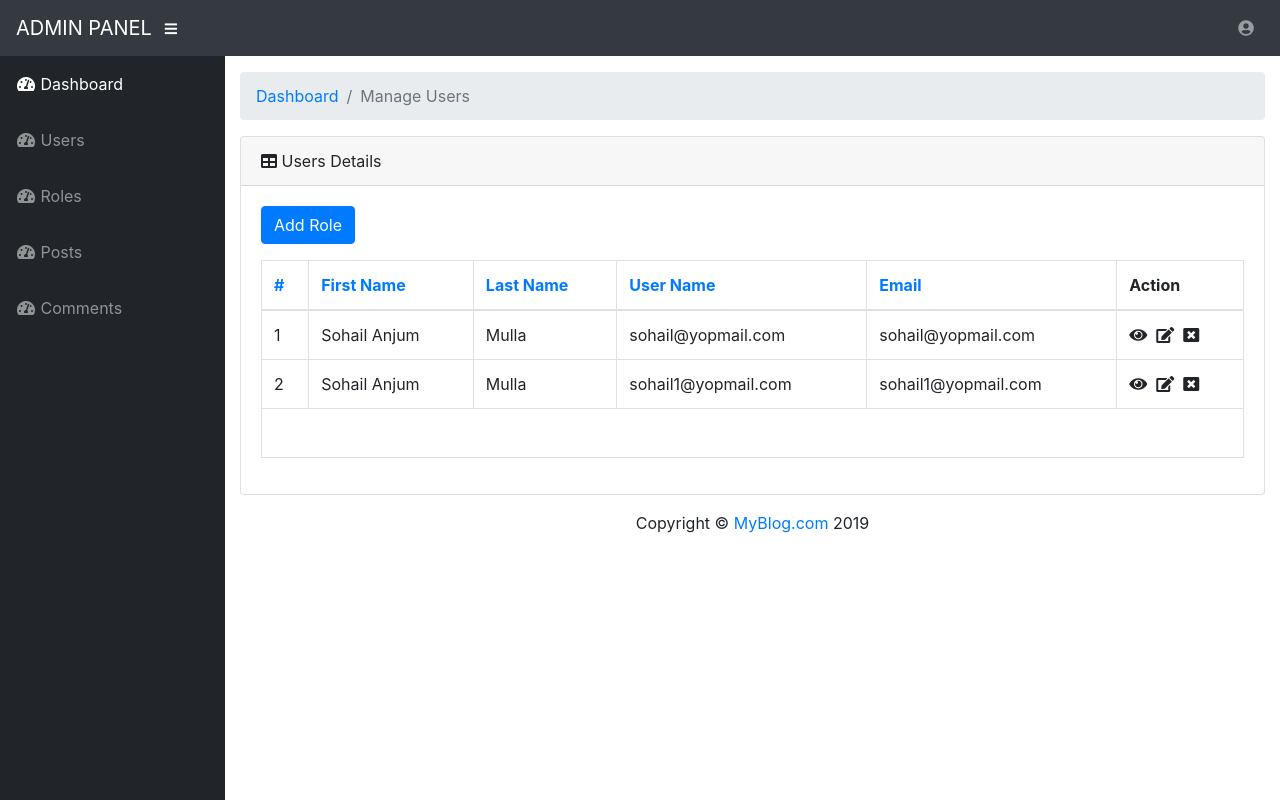
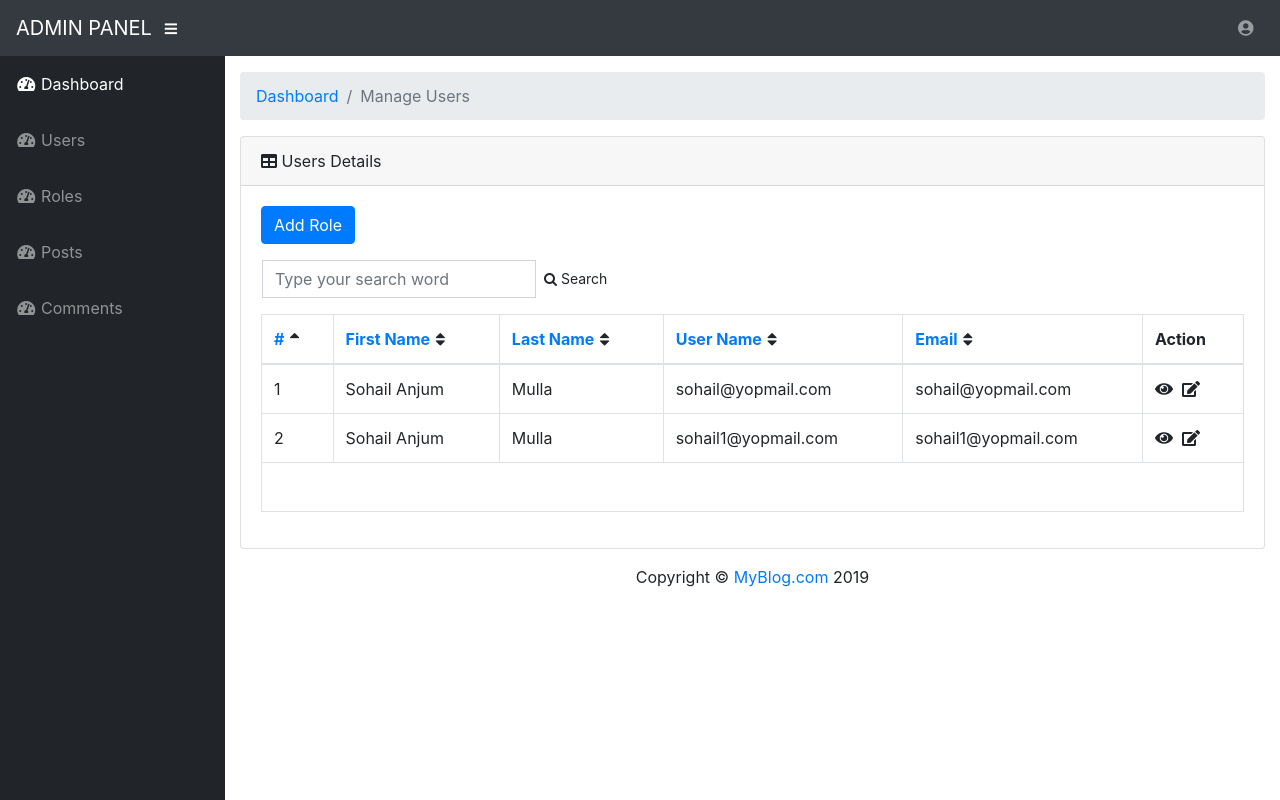
Before and after one commit to phpdevsuhel654/codeigniter_sample, a CodeIgniter app: page /rnd/index.php/admin/users/index in a window 1280 px wide. Run offline with CodeIgniter, Linux system fonts and the light colour scheme; a user stored in the database is signed in; data comes from the database, SQL or seed files in the repository; some libraries are stand-ins or nearby versions.

Commit message:
Add searching feature in user grid as well as update ordering functionality for user grid.

```diff
--- a/application/controllers/admin/users.php
+++ b/application/controllers/admin/users.php
@@ -21,7 +21,6 @@
     public function index() {
         $config = array();
         $config["base_url"] = base_url() . "admin/users/index";
-        $config["total_rows"] = $this->user_model->record_count();
         $config["per_page"] = 2;
 
         $data['sort_cols'] = array(
@@ -32,22 +31,52 @@
             'email' => 'Email'
         );
 
-        $config["uri_segment"] = 6;
+        //$config["uri_segment"] = 6;
         $data['sort_by'] = $this->uri->segment(4, 'id');
         $order_by = $this->uri->segment(5, "desc");
         if($order_by == "asc") $data['sort_order'] = "desc"; else $data['sort_order'] = "asc";
 
-        $config["base_url"] = base_url().'admin/users/index/'.$data['sort_by'].'/'.$order_by.'/';
+        //echo $this->uri->segment(4); echo '--test---';
+        //echo $this->uri->segment(5);
 
-        $page = ($this->uri->segment(6)) ? $this->uri->segment(6) : 0; //echo $page;
+        $search_string = $this->input->post('search');
+        $data['search_string'] = '';
+        if(!empty($search_string)) {
+            $this->uri->segment(7, $this->uri->segment(6, 2));
+            $data['search_string'] = $this->uri->segment(6, $search_string);
+        //} elseif($this->uri->segment(6) != null && !empty($this->uri->segment(6)) && $this->uri->segment(7) != null) {
+        } elseif($this->uri->segment(6) != null && !empty($this->uri->segment(6)) && $this->uri->segment(7) != null) {
+            $data['search_string'] = urldecode($this->uri->segment(6));
+        } elseif($this->uri->segment(6) != null && !empty($this->uri->segment(6)) && !intval($this->uri->segment(6))) {
+            $data['search_string'] = urldecode($this->uri->segment(6));
+        }
+        //echo $data['search_string'].'--';
+        //set default page uri
+        $page_uri = 6;
+        if(!empty($data['search_string'])) {
+            $page_uri = 7;
+        }
+        $config["uri_segment"] = $page_uri;
+
+        //$page = ($this->uri->segment(6)) ? $this->uri->segment(6) : 0; //echo $page;
+        $page = ($this->uri->segment($page_uri, 1)) ? $this->uri->segment($page_uri, 1) : 0;
+        //echo $page;
         $data["page"] = $page;
+        //exit();
+        $config["base_url"] = base_url().'admin/users/index/'.$data['sort_by'].'/'.$order_by.'/'.$data['search_string'];;
+        $data['form_url'] = base_url().'admin/users/index/'.$data['sort_by'].'/'.$order_by;
+
+        $filter_data = array('search_string' => $data['search_string']);
+        //echo '<pre>'; print_r($filter_data); echo '</pre>';
+
+        //$config["total_rows"] = $this->user_model->record_count();
+        $config["total_rows"] = $this->user_model->record_count_full($filter_data);
 
         //echo '<pre>'; print_r($config); echo '</pre>';
         $this->pagination->initialize($config);
 
-
         //$data["results"] = $this->user_model->get_where_pagination($config["per_page"], $page);
-        $data["results"] = $this->user_model->get_where_pagination_full($config["per_page"], $page, $data['sort_by'], $data['sort_order']);
+        $data["results"] = $this->user_model->get_where_pagination_full($config["per_page"], $page, $data['sort_by'], $data['sort_order'], $filter_data);
 
         $data["links"] = $this->pagination->create_links();
         //echo '<pre>'; print_r($data); exit();
--- a/application/models/user_model.php
+++ b/application/models/user_model.php
@@ -27,14 +27,39 @@
     }
 
     /**
+     * records count
+     */
+    public function record_count_full($filter_data='') {
+        if(!empty($filter_data['search_string'])) {
+            $this->db->like('first_name', $filter_data['search_string']);
+            $this->db->or_like('last_name', $filter_data['search_string']);
+            $this->db->or_like('username', $filter_data['search_string']);
+            $this->db->or_like('email', $filter_data['search_string']);
+        }
+        $count_all = $this->db->count_all_results($this->table);
+        //echo '<pre>'; print_r($this->db->last_query()); echo '</pre>'; //exit();
+        return $count_all;
+    }
+
+    /**
      * get records with pagination
      */
-    public function get_where_pagination_full($limit, $start, $sort_field, $order_by, $where='') {
-        if(!empty($where)) {
-            $this->db->where($where);
+    public function get_where_pagination_full($limit, $start, $sort_field, $order_by, $filter_data=array()) {
+        if(!empty($filter_data['search_string'])) {
+            $this->db->like('first_name', $filter_data['search_string']);
+            $this->db->or_like('last_name', $filter_data['search_string']);
+            $this->db->or_like('username', $filter_data['search_string']);
+            $this->db->or_like('email', $filter_data['search_string']);
         }
         $this->db->order_by("$sort_field", "$order_by");
-        $this->db->limit($limit, $start);
+        //echo $this->uri->segment(4) . " --- ". $this->uri->segment(5);
+        //if(!empty($this->input->post())) {
+        //echo "$limit && $start";
+        if(!empty($this->input->post()) || (empty($this->uri->segment(4)) && empty($this->uri->segment(5))) || $start == '1') {
+            $this->db->limit($limit);
+        } else {
+            $this->db->limit($limit, $start);
+        }
         $query = $this->db->get($this->table);
         //echo '<pre>'; print_r($this->db->last_query()); echo '</pre>'; //exit();
         if ($query->num_rows() > 0) {
--- a/application/views/admin/user_manage.php
+++ b/application/views/admin/user_manage.php
@@ -22,11 +22,42 @@
       <?php if ($this->session->flashdata('failure')) { ?>
         <div class="alert alert-danger"><strong>Success!</strong> <?php echo $this->session->flashdata('failure'); ?></div>
       <?php } ?>
+      <!-- Start: Filter block -->
+      <div class="row pb-3">
+        <form class="form-search" method="post" action="<?php echo $form_url; ?>">
+          <div class="input-group">
+            <span class="input-group-addon">
+              <i class="ace-icon fa fa-check"></i>
+            </span>
+            <input type="text" class="form-control search-query" placeholder="Type your search word" name="search" id="search" value="<?php echo (!empty($search_string)?$search_string:"");?>">
+            <span class="input-group-btn">
+              <button type="submit" class="btn btn-purple btn-sm btn-search">
+                <span class="ace-icon fa fa-search icon-on-right bigger-110"></span>
+                Search
+              </button>
+            </span>
+          </div>
+        </form>
+      </div>
+
+      <!-- End: Filter block -->
       <table class="table table-bordered" cellspacing="0">
         <thead>
           <tr>
             <?php foreach($sort_cols as $field_name => $field_display): ?>
-                <th><?php echo anchor('admin/users/index/'.$field_name.'/'.($sort_by == $field_name ? $sort_order : 'asc').'/'.$page, $field_display); ?></th>
+                <th>
+                  <?php
+                    $cur_field_sort_order = ($sort_by == $field_name ? $sort_order : 'asc');
+                    echo anchor('admin/users/index/'.$field_name.'/'.$cur_field_sort_order.'/'.$search_string.'/'.$page, $field_display);
+                    if($sort_by == $field_name && $cur_field_sort_order == 'asc') {
+                      echo '<i class="fa fa-fw fa-sort-asc"></i>';
+                    } else if($sort_by == $field_name && $cur_field_sort_order == 'desc') {
+                      echo '<i class="fa fa-fw fa-sort-desc"></i>';
+                    } else {
+                      echo '<i class="fa fa-fw fa-sort"></i>';
+                    }
+                  ?>
+                </th>
             <?php endforeach; ?>
             <th>Action</th>
           </tr>
--- a/application/views/layouts/admin/default.php
+++ b/application/views/layouts/admin/default.php
@@ -19,7 +19,7 @@
     <?php echo link_tag('assests/vendor/datatables/dataTables.bootstrap4.css'); ?>
     <!-- Include stylesheet -->
     <?php /* ?><?php echo link_tag('assests/css/quill/quill.snow.css'); ?><?php */ ?>
-
+    <link href="//maxcdn.bootstrapcdn.com/font-awesome/4.1.0/css/font-awesome.min.css" rel="stylesheet">
 
     <!-- Custom styles for this template-->
     <?php echo link_tag('assests/css/sb-admin.css'); ?>
--- a/assests/css/custom-style.css
+++ b/assests/css/custom-style.css
@@ -26,3 +26,6 @@
   .icon_color {
     color: #212529;
   }
+  .btn-search {
+    padding: 7px;
+  }
```
